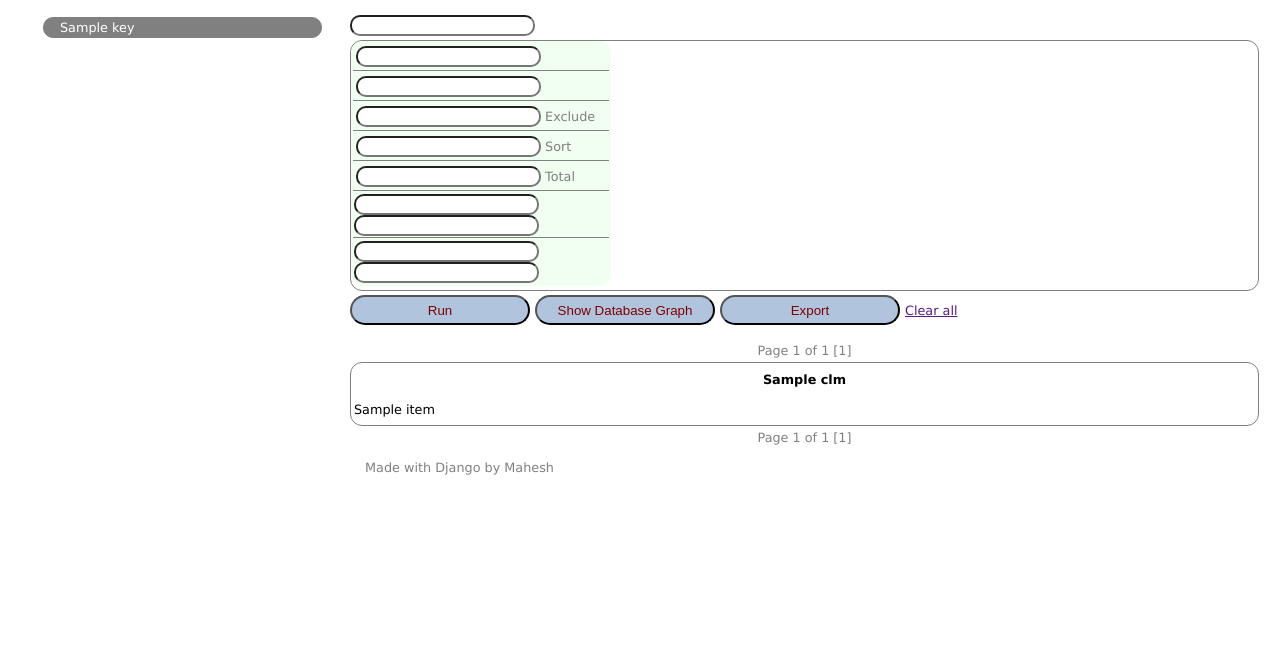
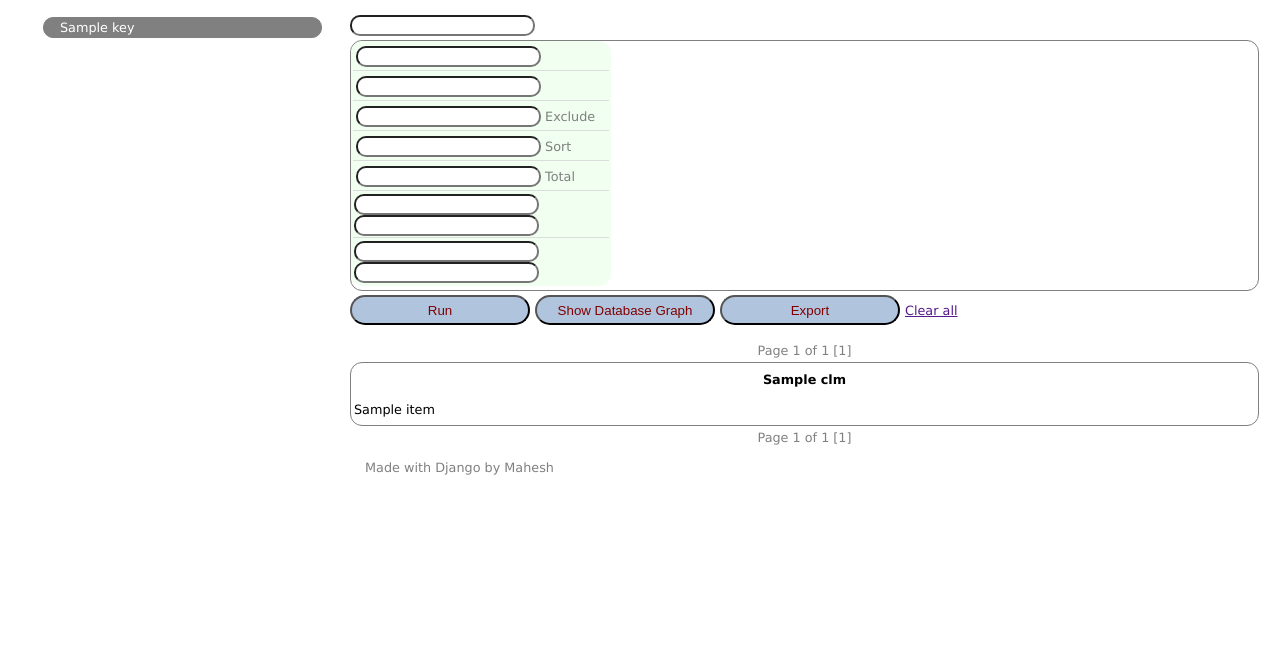
Before and after one commit to maheshpj/qbe, a Django app: template qbe/templates/qbeapp/index.html in a window 1280 px wide. Shown: the part 40-707 px from the top of the page. Run offline with Django 3.2, Linux system fonts and the light colour scheme; the template is opened without the code that fills it: most values are stand-ins (such as "Sample title", 1, 10 or a date in 2020); form fields are guessed from the names that the template uses; parts of the project's set-up code (start-up, migrations or seed data) failed here and were passed over.

Commit message:
design fields css changes

```diff
--- a/qbe/templates/qbeapp/design.html
+++ b/qbe/templates/qbeapp/design.html
@@ -8,8 +8,7 @@
     </div>
     <subdesign>
         <div class="sheet" id="sheet">
-            <div id="customDesignField"
-                style="width:260px;background-color: honeydew; border-radius: 12px;">
+            <div id="customDesignField" class="customDesign">
                 <table width="100%">
                     <tr>
                         <td>
@@ -57,11 +56,14 @@
             {% for design_field_form in design_fields.forms %}
 
                 <div id="div-{{ design_field_form.table_name }}.{{ design_field_form.column_name }}"
-                style="width:260px; background-color: antiquewhite;  border-radius: 12px; display: {{design_field_form.style_display }}">
+                    class="normalDesign" style="display: {{design_field_form.style_display }}">
+
                     <input type="hidden"
                         id="cnt-{{ design_field_form.table_name }}.{{ design_field_form.column_name }}"
                         value="{{ forloop.counter0 }}">
+
                     {{ design_field_form.field }}
+
                     <table width="100%">
                         <tr>
                             <td>
--- a/qbeapp/static/qbeapp/css/style.css
+++ b/qbeapp/static/qbeapp/css/style.css
@@ -112,7 +112,8 @@ dbtable {
 }
 
 table tr td {
-    border-bottom: 1px solid grey;
+    border-bottom: 1px solid;
+    border-color: #dcdcdc;
 }
 
 maindesign {
@@ -192,3 +193,15 @@ maindesign {
 .separater {
     height: 10px;
 }
+
+.customDesign {
+    width:260px;
+    background-color: honeydew;
+    border-radius: 12px;
+}
+
+.normalDesign {
+    width:260px;
+    background-color: antiquewhite;
+    border-radius: 12px;
+}
```
Lines whose indentation alone changed are shown as unchanged.
